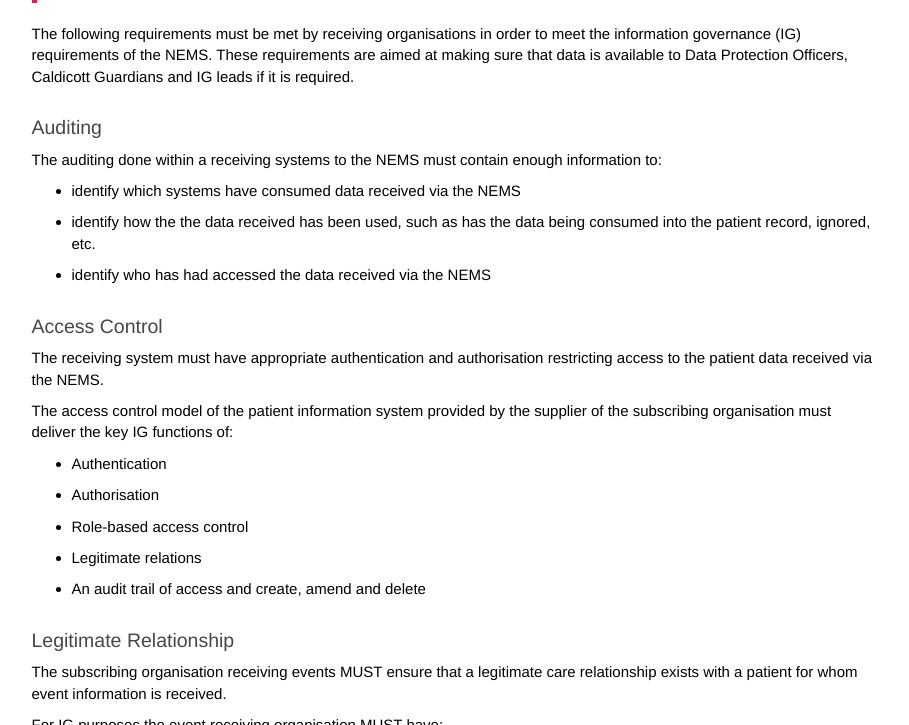
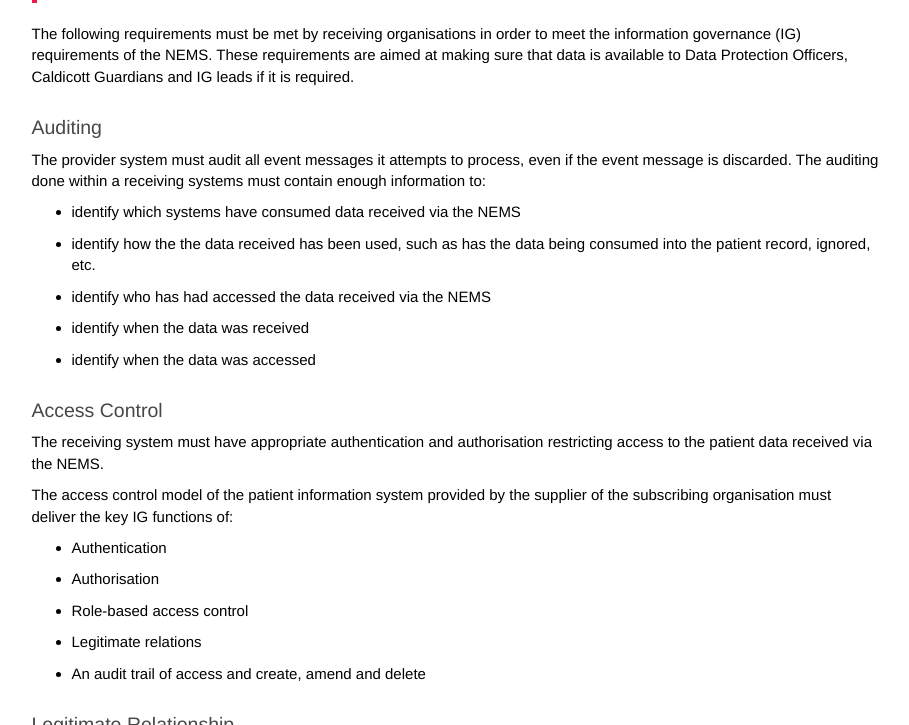
Before and after one commit to nhsconnect/Events-Management, a Jekyll site: the page built from pages/receiver/receiver_ig.md, in a window 1280 px wide and 900 px high, cut to the strip 175-900 px from the top of the window. Shown: the whole strip, without its empty margins (331-1240 px from the left). Built offline with Jekyll 4.4.1, drawn with Linux system fonts in a browser that asks for light colours; nearby versions of some CDN libraries; comment, search, counter and statistics services are not loaded.

Commit message:
Updated audit requirements

```diff
--- a/pages/receiver/receiver_ig.md
+++ b/pages/receiver/receiver_ig.md
@@ -11,11 +11,13 @@ The following requirements must be met by receiving organisations in order to me
 
 ### Auditing
 
-The auditing done within a receiving systems to the NEMS must contain enough information to:
+The provider system must audit all event messages it attempts to process, even if the event message is discarded. The auditing done within a receiving systems must contain enough information to:
 
 - identify which systems have consumed data received via the NEMS
 - identify how the the data received has been used, such as has the data being consumed into the patient record, ignored, etc.
 - identify who has had accessed the data received via the NEMS
+- identify when the data was received
+- identify when the data was accessed
 
 
 ### Access Control
```
